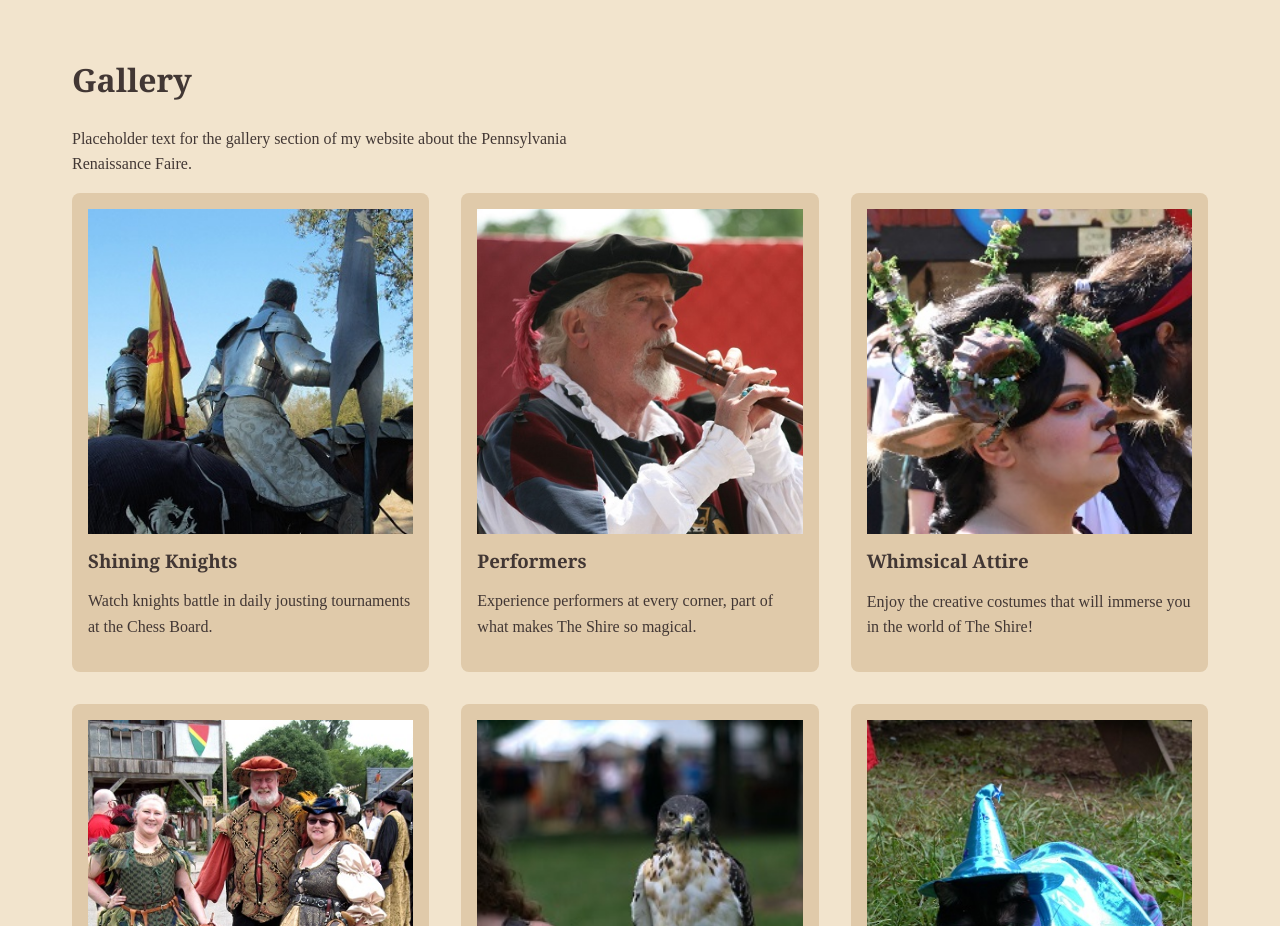
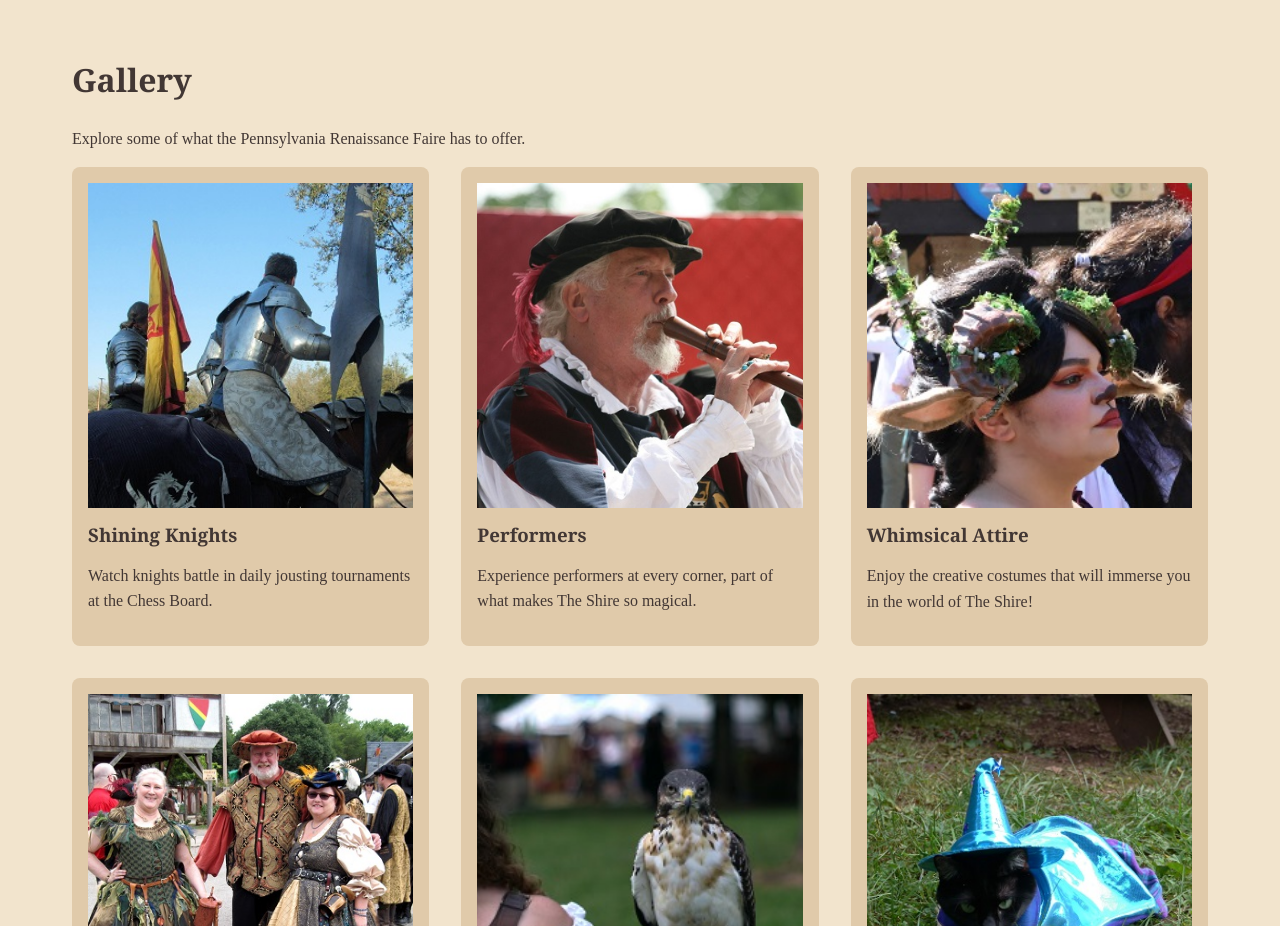
Before and after one commit to ashlynfirlik/Pennsylvania-Renaissance-Faire, a plain HTML site: page index.html in a window 1280 px wide. Shown: the part 1269-2195 px from the top of the page. Drawn offline with Linux system fonts and the light colour scheme; a web font is replaced by a local one.

Commit message:
replaced placeholder text

```diff
--- a/index.html
+++ b/index.html
@@ -46,7 +46,7 @@
         </section>
         <section class="gallery section-margin">
             <h2>Gallery</h2>
-            <p>Placeholder text for the gallery section of my website about the Pennsylvania Renaissance Faire.</p>
+            <p>Explore some of what the Pennsylvania Renaissance Faire has to offer.</p>
             <div class="gallery-grid">
                 <div class="card-container">
                     <article class="gallery-card">
```
